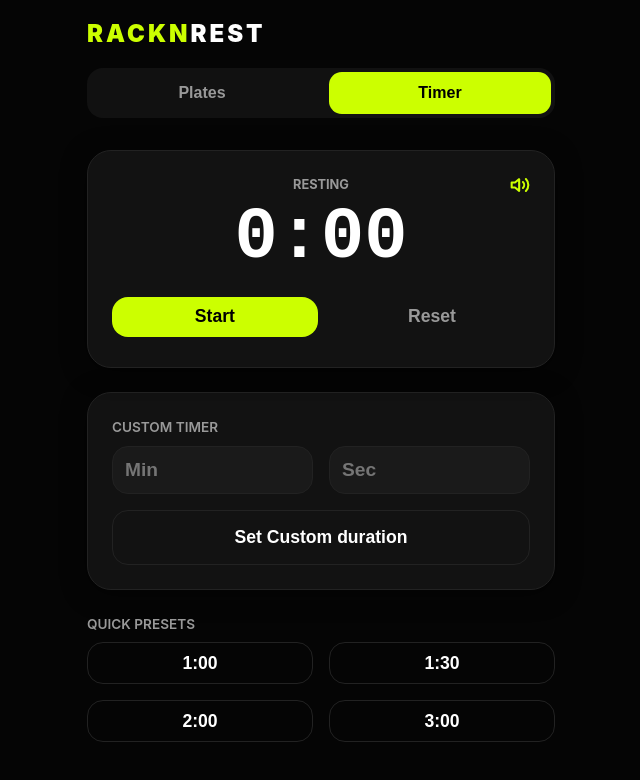
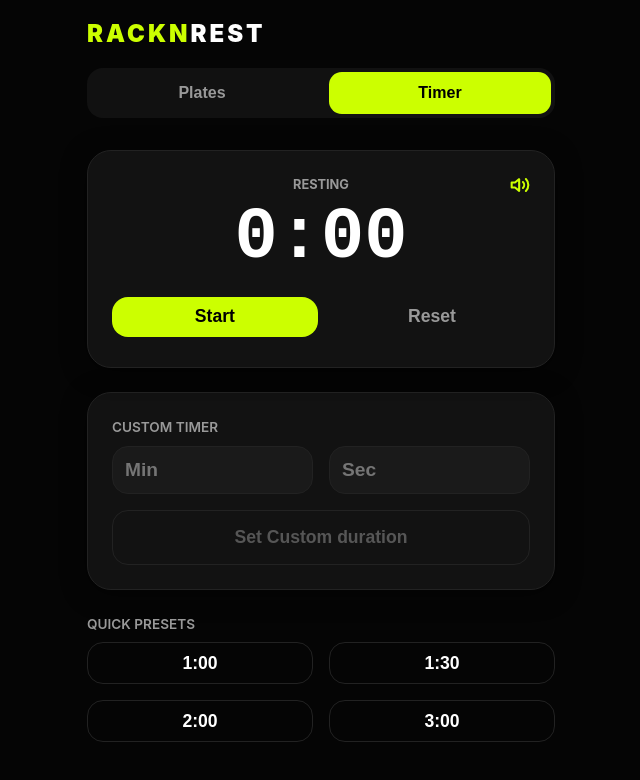
Before and after one commit to HotSauceZee/RacknRest, a React (Vite) app: page / in a window 1280 px wide. Both pictures are taken after a click on the button "Timer". Shown: the top 780 px of the page, without its empty margins (319-959 px from the left). Built offline with nearby package versions, Linux system fonts and the light colour scheme.

Commit message:
feat: enhance custom timer button UX to guide user interaction

```diff
--- a/src/components/RestTimer.jsx
+++ b/src/components/RestTimer.jsx
@@ -176,7 +176,22 @@ const RestTimer = () => {
                         />
                     </div>
                 </div>
-                <button className="btn btn-outline" onClick={handleCustomSet}>Set Custom duration</button>
+                <button
+                    className={`btn ${customMins || customSecs ? '' : 'btn-outline'}`}
+                    style={{
+                        marginTop: '0.5rem',
+                        width: '100%',
+                        background: customMins || customSecs ? 'var(--accent)' : 'transparent',
+                        color: customMins || customSecs ? 'black' : 'var(--text-dim)',
+                        borderColor: customMins || customSecs ? 'var(--accent)' : '#333',
+                        fontWeight: '800',
+                        opacity: customMins || customSecs ? 1 : 0.5,
+                        transition: '0.3s'
+                    }}
+                    onClick={handleCustomSet}
+                >
+                    {customMins || customSecs ? 'START TIMER ▶' : 'Set Custom duration'}
+                </button>
 
                 {recentTimes.length > 0 && (
                     <div style={{ marginTop: '1.5rem', borderTop: '1px solid #222', paddingTop: '1rem' }}>
```
